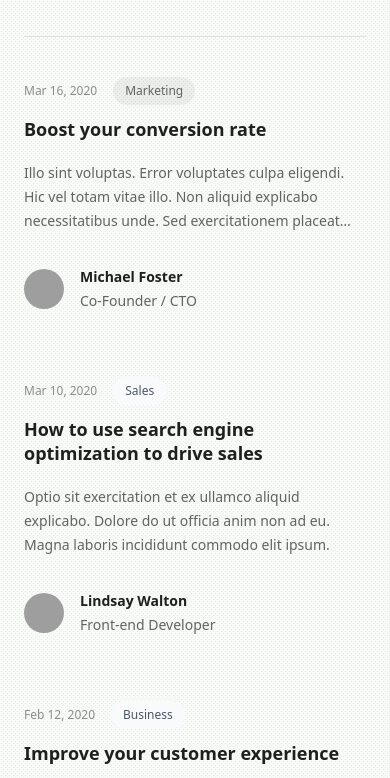
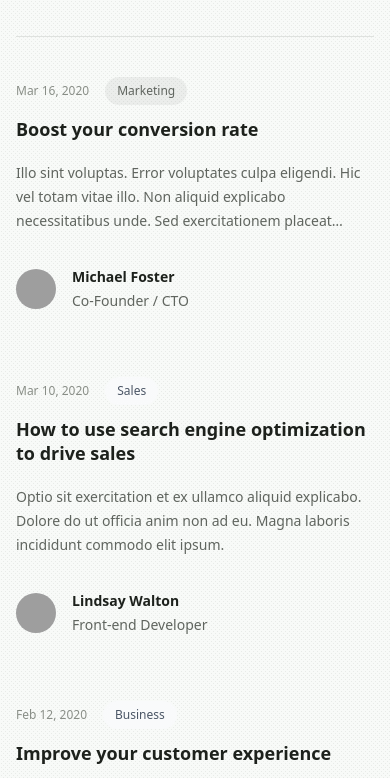
Before and after one commit to bitwhys/www, an Astro site: page / in a window 390 px wide. Shown: the part 276-1054 px from the top of the page. Built offline with nearby package versions, Linux system fonts and the light colour scheme; Astro itself is replaced by a stand-in of ours; grey boxes are pictures that could not be loaded.

Commit message:
feat(NarrowWrapper): add wrapper component for narrow layouts

```diff
--- /dev/null
+++ b/src/layouts/NarrowWrapper.astro
@@ -0,0 +1,11 @@
+---
+
+---
+
+<div class="mx-auto max-w-7xl px-4 sm:px-6 lg:px-8">
+  <!-- We've used 3xl here, but feel free to try other max-widths based on your needs -->
+  <div class="mx-auto max-w-2xl">
+    <!-- Content goes here -->
+    <slot />
+  </div>
+</div>
--- a/src/pages/index.astro
+++ b/src/pages/index.astro
@@ -1,13 +1,13 @@
 ---
 import BaseHead from "../components/BaseHead.astro"
 import Layout from "../layouts/Layout.astro"
+import NarrowWrapper from "../layouts/NarrowWrapper.astro"
 ---
 
 <Layout>
   <BaseHead title="Home" slot="head" />
   <div class="py-24 sm:py-32">
-    <div class="mx-auto max-w-7xl px-6 lg:px-8">
-      <div class="mx-auto max-w-2xl">
+    <NarrowWrapper>
       <h2
         class="font-display text-4xl tracking-tight text-pretty text-cnt-primary sm:text-5xl"
       >
@@ -38,8 +38,8 @@ import Layout from "../layouts/Layout.astro"
               </a>
             </h3>
             <p class="mt-5 line-clamp-3 text-sm/6 text-cnt-secondary">
-                Illo sint voluptas. Error voluptates culpa eligendi. Hic vel
-                totam vitae illo. Non aliquid explicabo necessitatibus unde. Sed
+              Illo sint voluptas. Error voluptates culpa eligendi. Hic vel totam
+              vitae illo. Non aliquid explicabo necessitatibus unde. Sed
               exercitationem placeat consectetur nulla deserunt vel iusto
               corrupti dicta laboris incididunt.
             </p>
@@ -82,9 +82,9 @@ import Layout from "../layouts/Layout.astro"
               </a>
             </h3>
             <p class="mt-5 line-clamp-3 text-sm/6 text-cnt-secondary">
-                Optio sit exercitation et ex ullamco aliquid explicabo. Dolore
-                do ut officia anim non ad eu. Magna laboris incididunt commodo
-                elit ipsum.
+              Optio sit exercitation et ex ullamco aliquid explicabo. Dolore do
+              ut officia anim non ad eu. Magna laboris incididunt commodo elit
+              ipsum.
             </p>
           </div>
           <div class="relative mt-8 flex items-center gap-x-4">
@@ -126,8 +126,8 @@ import Layout from "../layouts/Layout.astro"
             </h3>
             <p class="mt-5 line-clamp-3 text-sm/6 text-cnt-secondary">
               Dolore commodo in nulla do nulla esse consectetur. Adipisicing
-                voluptate velit sint adipisicing ex duis elit deserunt sint
-                ipsum. Culpa in exercitation magna adipisicing id reprehenderit
+              voluptate velit sint adipisicing ex duis elit deserunt sint ipsum.
+              Culpa in exercitation magna adipisicing id reprehenderit
               consectetur culpa eu cillum.
             </p>
           </div>
@@ -190,7 +190,6 @@ import Layout from "../layouts/Layout.astro"
           </div>
         </div>
       </div>
-      </div>
-    </div>
+    </NarrowWrapper>
   </div>
 </Layout>
```
Lines whose indentation alone changed are shown as unchanged.
